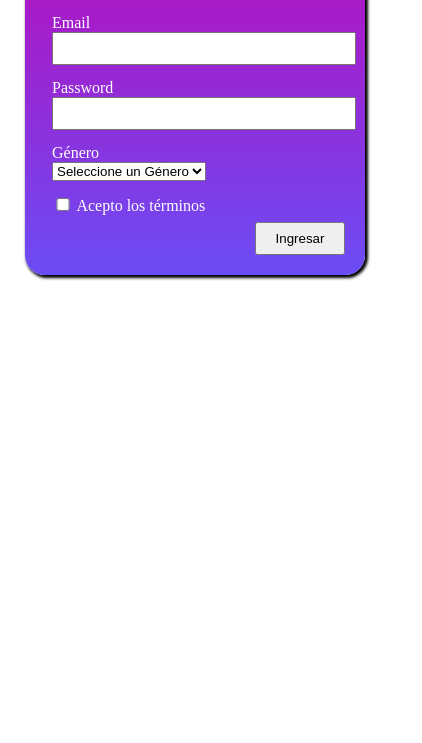
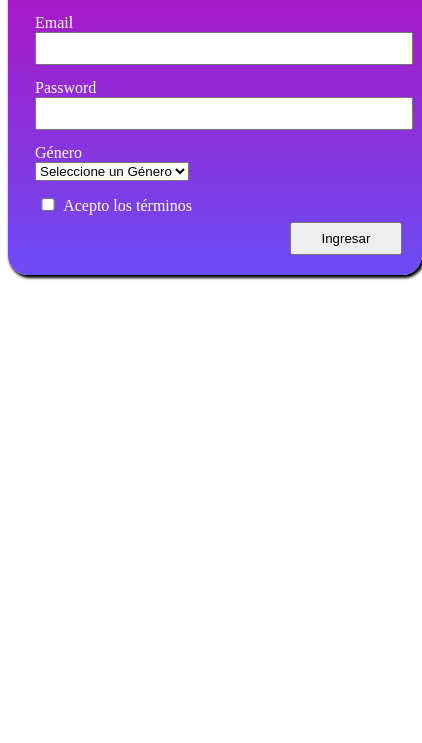
Before and after one commit to iderlisaguilera/nivelacion-mir, a plain HTML site: page ejercicio3/index.html in a window 390 px wide. Shown: the part 101-844 px from the top of the page, 422 px wide, since content can reach past the window. Drawn offline with Linux system fonts and the light colour scheme.

Commit message:
corrige el media

```diff
--- a/ejercicio3/styles.css
+++ b/ejercicio3/styles.css
@@ -22,6 +22,8 @@ input {
     width: 30%;
     margin-left: 70%;
 }
-@media (min-width: 500px) {
-    width: 100%;
+@media (max-width: 500px) {
+    form {
+        width: 100%;
+    }
 }
```
